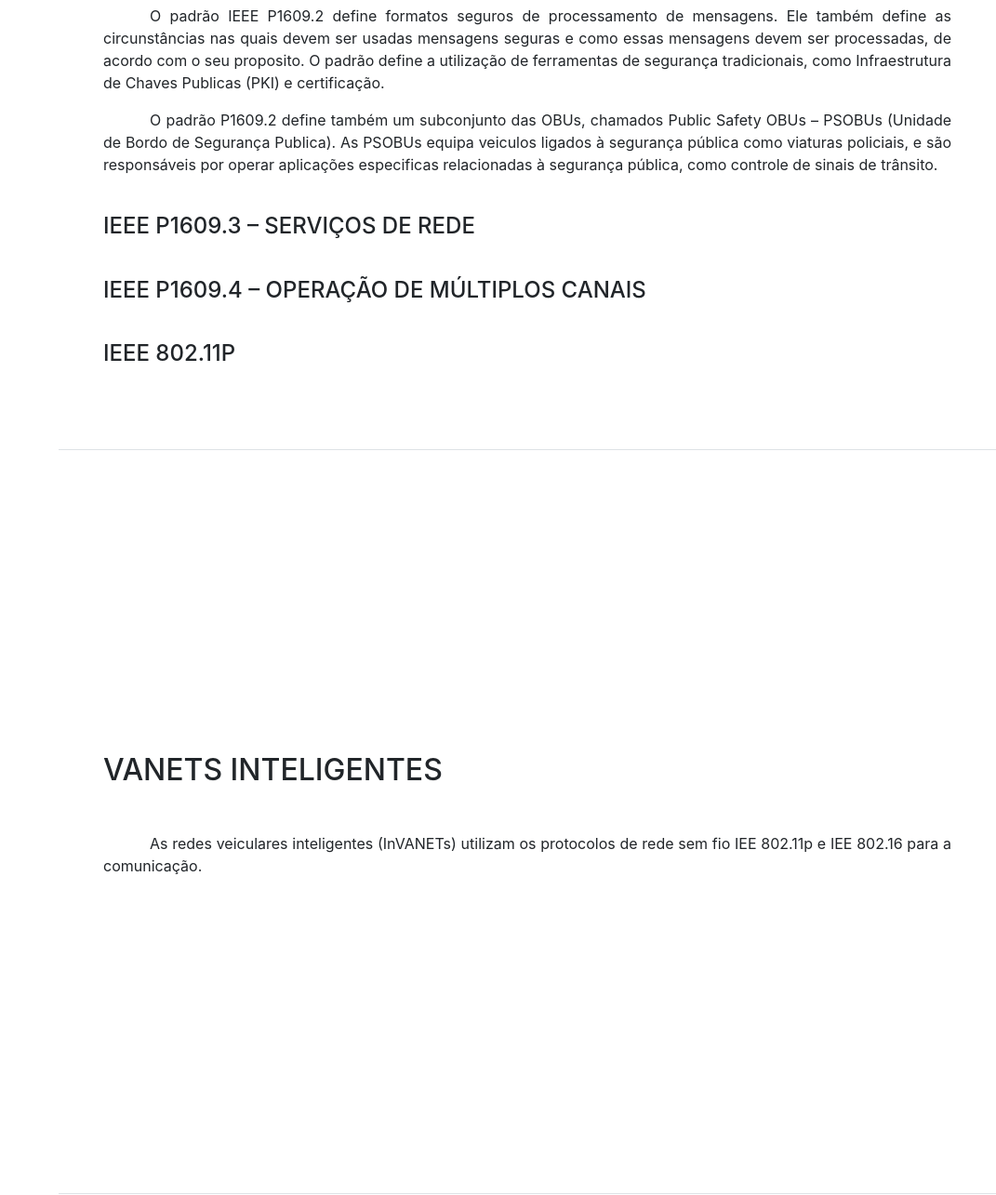
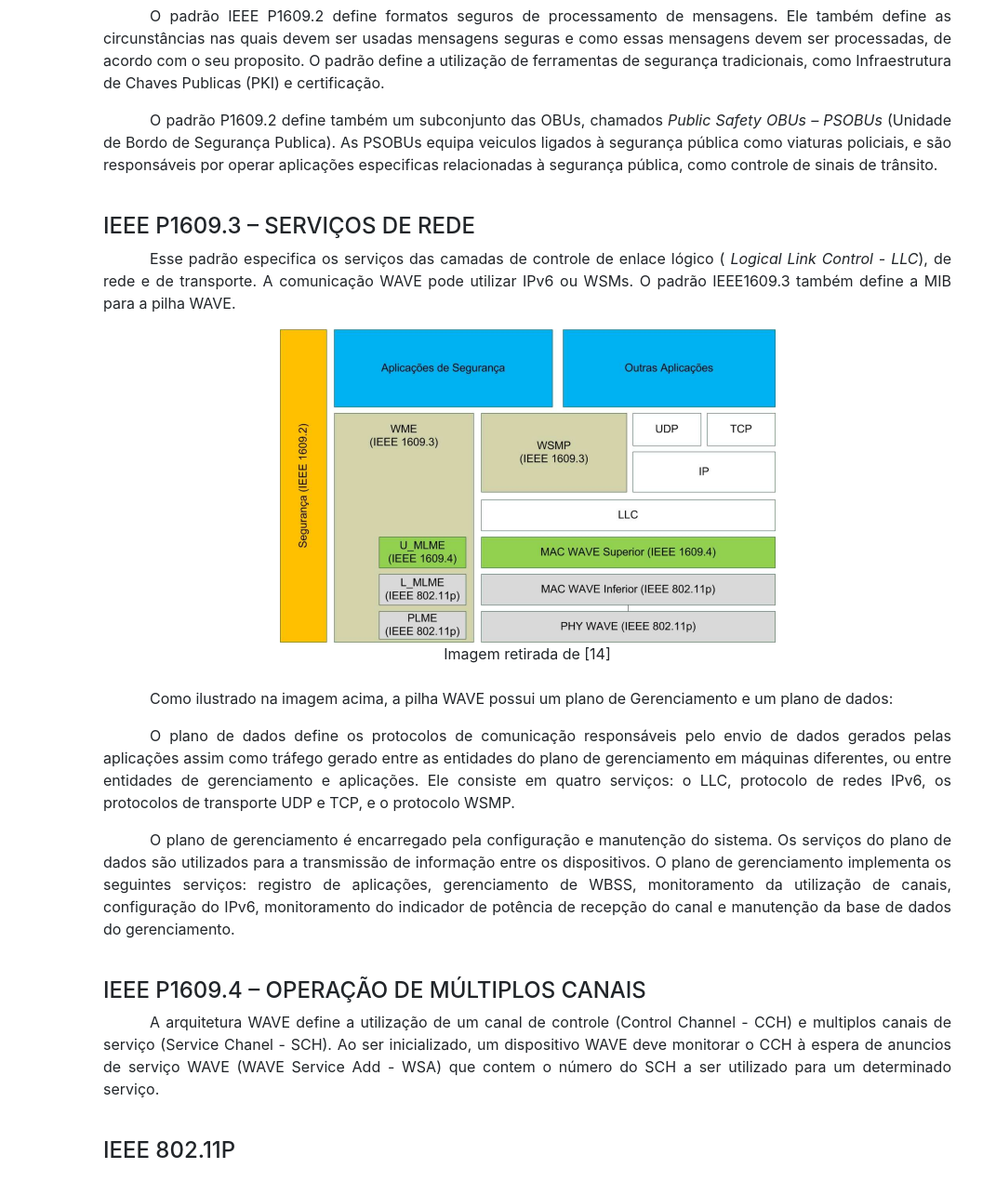
Before and after one commit to PauloHMattos/RedesVeiculares, a website with bundled scripts: page index.html in a window 1280 px wide. Shown: the part 4775-6060 px from the top of the page at 93% size, without its empty margins (209-1280 px from the left). Built offline with nearby package versions, Linux system fonts and the light colour scheme; a web font is replaced by a local one.

Commit message:
Mais um pouco da parte de padrões

```diff
--- a/index.html
+++ b/index.html
@@ -188,6 +188,7 @@
         <h3>
           <b>Arquitetura WAVE</b>
         </h3>
+
         <p class="tabed">
           A arquitetura WAVE (Wireless Access to Vehicular Environment) foi desenvolvida pelo IEEE dentro do grupo de trabalho IEEE
           802.11. Seu objetivo é padronizar as comunicações veiculares no grupo IEEE 802.11. O padrão é conhecido como IEEE
@@ -343,9 +344,10 @@
           e certificação.
         </p>
         <p class="tabed">
-          O padrão P1609.2 define também um subconjunto das OBUs, chamados Public Safety OBUs – PSOBUs (Unidade de Bordo de Segurança
-          Publica). As PSOBUs equipa veiculos ligados à segurança pública como viaturas policiais, e são responsáveis por
-          operar aplicações especificas relacionadas à segurança pública, como controle de sinais de trânsito.
+          O padrão P1609.2 define também um subconjunto das OBUs, chamados
+          <i>Public Safety OBUs – PSOBUs</i> (Unidade de Bordo de Segurança Publica). As PSOBUs equipa veiculos ligados à segurança
+          pública como viaturas policiais, e são responsáveis por operar aplicações especificas relacionadas à segurança
+          pública, como controle de sinais de trânsito.
         </p>
         <br/>
 
@@ -353,8 +355,29 @@
           IEEE P1609.3 – Serviços de Rede
         </h4>
         <p class="tabed">
+          Esse padrão especifica os serviços das camadas de controle de enlace lógico (
+          <i>Logical Link Control - LLC</i>), de rede e de transporte. A comunicação WAVE pode utilizar IPv6 ou WSMs. O padrão
+          IEEE1609.3 também define a MIB para a pilha WAVE.
+        </p>
+
+        <img src="img/wave.png" style="height: 50%; width: auto" />
+        <center>Imagem retirada de [14]</center>
+        <br/>
+
+        <p class="tabed">
+          Como ilustrado na imagem acima, a pilha WAVE possui um plano de Gerenciamento e um plano de dados:
         </p>
         <p class="tabed">
+          O plano de dados define os protocolos de comunicação responsáveis pelo envio de dados gerados pelas aplicações assim como
+          tráfego gerado entre as entidades do plano de gerenciamento em máquinas diferentes, ou entre entidades de gerenciamento
+          e aplicações. Ele consiste em quatro serviços: o LLC, protocolo de redes IPv6, os protocolos de transporte UDP
+          e TCP, e o protocolo WSMP.
+        </p>
+        <p class="tabed">
+          O plano de gerenciamento é encarregado pela configuração e manutenção do sistema. Os serviços do plano de dados são utilizados
+          para a transmissão de informação entre os dispositivos. O plano de gerenciamento implementa os seguintes serviços:
+          registro de aplicações, gerenciamento de WBSS, monitoramento da utilização de canais, configuração do IPv6, monitoramento
+          do indicador de potência de recepção do canal e manutenção da base de dados do gerenciamento.
         </p>
         <br/>
 
@@ -362,8 +385,12 @@
           IEEE P1609.4 – Operação de Múltiplos Canais
         </h4>
         <p class="tabed">
+          A arquitetura WAVE define a utilização de um canal de controle (Control Channel - CCH) e multiplos canais de serviço (Service
+          Chanel - SCH). Ao ser inicializado, um dispositivo WAVE deve monitorar o CCH à espera de anuncios de serviço WAVE
+          (WAVE Service Add - WSA) que contem o número do SCH a ser utilizado para um determinado serviço.
         </p>
         <p class="tabed">
+
         </p>
         <br/>
 
```
Also changed, not shown: img/wave.png (added). Lines whose indentation alone changed are shown as unchanged.
